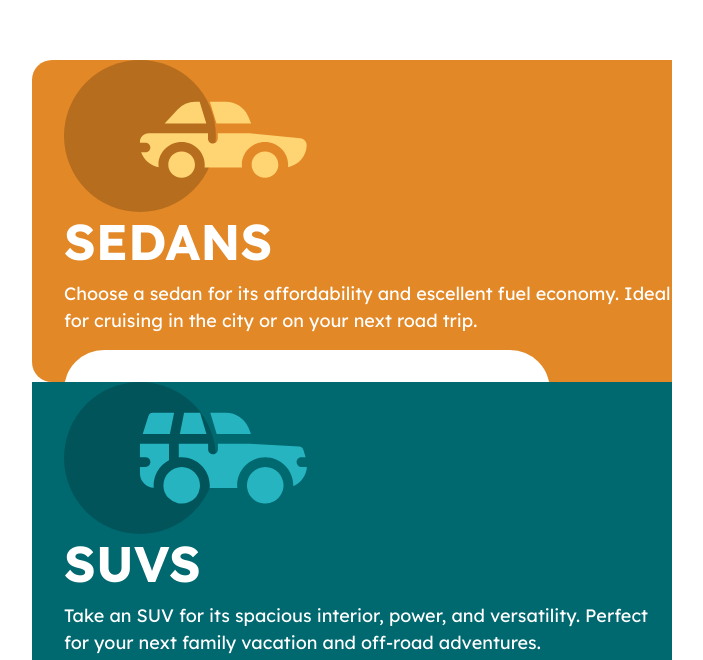
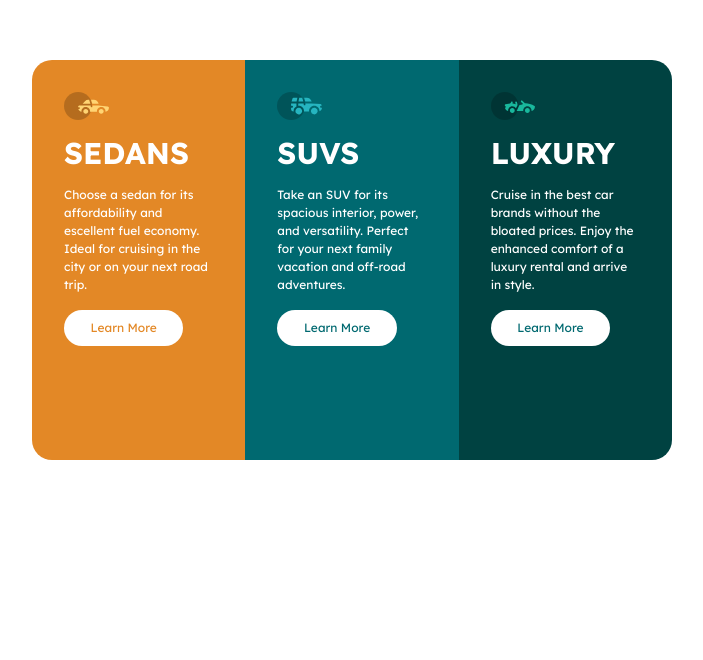
Before and after one commit to pau-develop/202207-w2ch1-pau-sanchez, a website: page components/ex1/ex1.html in a window 1280 px wide. Shown: the part 140-800 px from the top of the page, without its empty margins (288-991 px from the left). Drawn offline with nearby package versions, Linux system fonts and the light colour scheme; files that its build step writes are made by us from their sources.

Commit message:
Added desktop and mobile compatibility

```diff
--- a/components/ex1/ex1.html
+++ b/components/ex1/ex1.html
@@ -24,6 +24,7 @@
     <div class="page-wrap">
       <main class="main">
         <section class="main__box-left">
+          <div class="main__box-inner">
             <div class="main__image">
               <img src="/components/ex1/icon-sedans.svg" />
             </div>
@@ -33,8 +34,10 @@
               Ideal for cruising in the city or on your next road trip.
             </p>
             <button class="main__button">Learn More</button>
+          </div>
         </section>
         <section class="main__box-mid">
+          <div class="main__box-inner">
             <div class="main__image">
               <img src="/components/ex1/icon-suvs.svg" />
             </div>
@@ -44,17 +47,20 @@
               Perfect for your next family vacation and off-road adventures.
             </p>
             <button class="main__button">Learn More</button>
+          </div>
         </section>
         <section class="main__box-right">
+          <div class="main__box-inner">
             <div class="main__image">
               <img src="/components/ex1/icon-luxury.svg" />
             </div>
             <h2 class="main__title">LUXURY</h2>
             <p class="main__paragraph">
-            Cruise in the best car brands without the bloated prices. Enjoy the
-            enhanced comfort of a luxury rental and arrive in style.
+              Cruise in the best car brands without the bloated prices. Enjoy
+              the enhanced comfort of a luxury rental and arrive in style.
             </p>
             <button class="main__button">Learn More</button>
+          </div>
         </section>
       </main>
     </div>
--- a/sass/components/_ex1.scss
+++ b/sass/components/_ex1.scss
@@ -1,10 +1,9 @@
 @import "./_ex1_mixins.scss";
 
 .page-wrap {
-  width: 100vw;
-  height: 100vh;
   background-color: white;
   display: flex;
+  flex-direction: column;
   justify-content: center;
   align-items: center;
 }
@@ -13,13 +12,9 @@
   flex-direction: column;
   width: 100%;
   height: 100%;
-  @media (min-width: 1000px) {
-    width: 50vw;
-    height: 50vh;
-    display: flex;
-  }
+  padding: 10%;
   &__box-left {
-    @include box(hsl(31, 77%, 52%), 20px 0 0 20px);
+    @include box(hsl(31, 77%, 52%), 20px 20px 0 0);
     button {
       @include normal-button(hsl(31, 77%, 52%));
     }
@@ -31,26 +26,88 @@
     }
   }
   &__box-right {
-    @include box(hsl(179, 100%, 13%), 0 20px 20px 0);
+    @include box(hsl(179, 100%, 13%), 0 0 20px 20px);
     button {
       @include normal-button(hsl(184, 100%, 22%));
     }
   }
   img {
-    width: 40%;
+    width: 20%;
     height: 30%;
   }
   h2 {
+    margin-top: 10%;
     font-family: "Lexend Deca", sans-serif;
     font-weight: 700;
-    font-size: 50px;
+    font-size: 40px;
     color: white;
   }
   p {
+    margin-top: 10%;
     font-family: "Lexend Deca", sans-serif;
     font-weight: 400;
-    font-size: 18px;
+    font-size: 20px;
     color: white;
+  }
+}
+
+@media (min-width: 1000px) {
+  .page-wrap {
+    width: 100vw;
+    height: 100vh;
+  }
+  .main {
+    flex-direction: row;
+    padding: 0;
+    width: 50vw;
+    height: 50vh;
+    display: flex;
+    &__box-left {
+      @include box(hsl(31, 77%, 52%), 20px 0 0 20px);
+      flex: 1;
+      height: 100%;
+      padding: 5%;
+      display: flex;
+      flex-direction: column;
+      button {
+        @include normal-button(hsl(31, 77%, 52%));
+      }
+    }
+    &__box-mid {
+      @include box(hsl(184, 100%, 22%), 0 0 0 0);
+      flex: 1;
+      height: 100%;
+      padding: 5%;
+      display: flex;
+      flex-direction: column;
+      button {
+        @include normal-button(hsl(184, 100%, 22%));
+      }
+    }
+    &__box-right {
+      @include box(hsl(179, 100%, 13%), 0 20px 20px 0);
+      flex: 1;
+      height: 100%;
+      padding: 5%;
+      display: flex;
+      flex-direction: column;
+      button {
+        @include normal-button(hsl(184, 100%, 22%));
+      }
+    }
+    img {
+      width: 30%;
+      height: 100%;
+    }
+    h2 {
+      font-size: 30px;
+    }
+    p {
+      font-size: 12px;
+    }
+    button {
+      font-size: 12px;
+    }
   }
 }
 // ## Colors
--- a/sass/components/_ex1_mixins.scss
+++ b/sass/components/_ex1_mixins.scss
@@ -4,13 +4,15 @@
   border: none;
   color: $text-color;
   width: 80%;
-  height: 40%;
+  height: 15%;
   font-family: "Lexend Deca", sans-serif;
   font-weight: 400;
   font-size: 20px;
 }
 @mixin box($background-color, $border-radius) {
-  padding-left: 5%;
+  width: 100%;
+  height: 500px;
+  padding: 15%;
   background-color: $background-color;
   border-radius: $border-radius;
 }
```
Also changed, not shown: components/ex1/ex1-1.html (added, +62 -0 lines), index.html (+1 -1 lines). Lines whose indentation alone changed are shown as unchanged.
